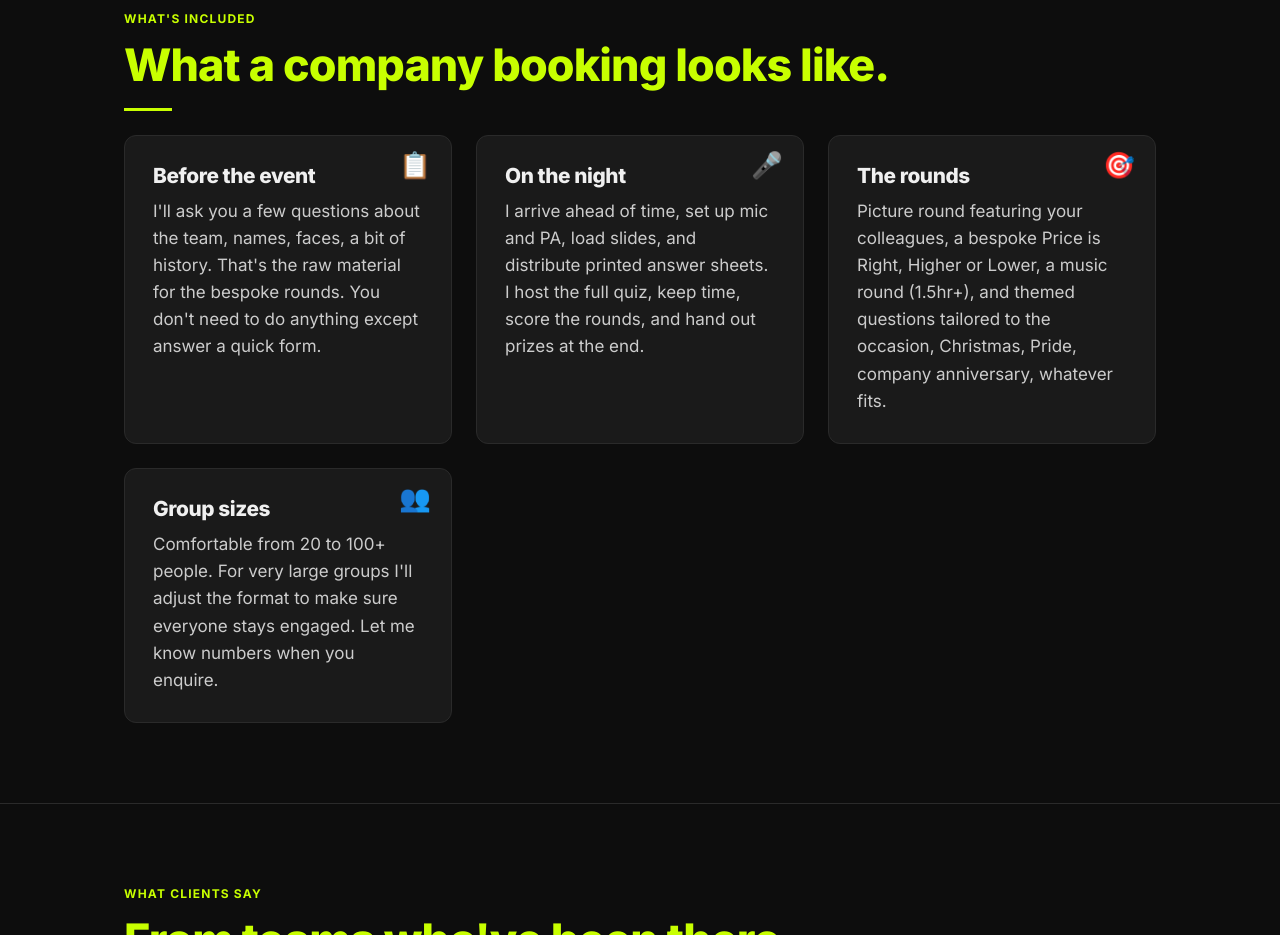
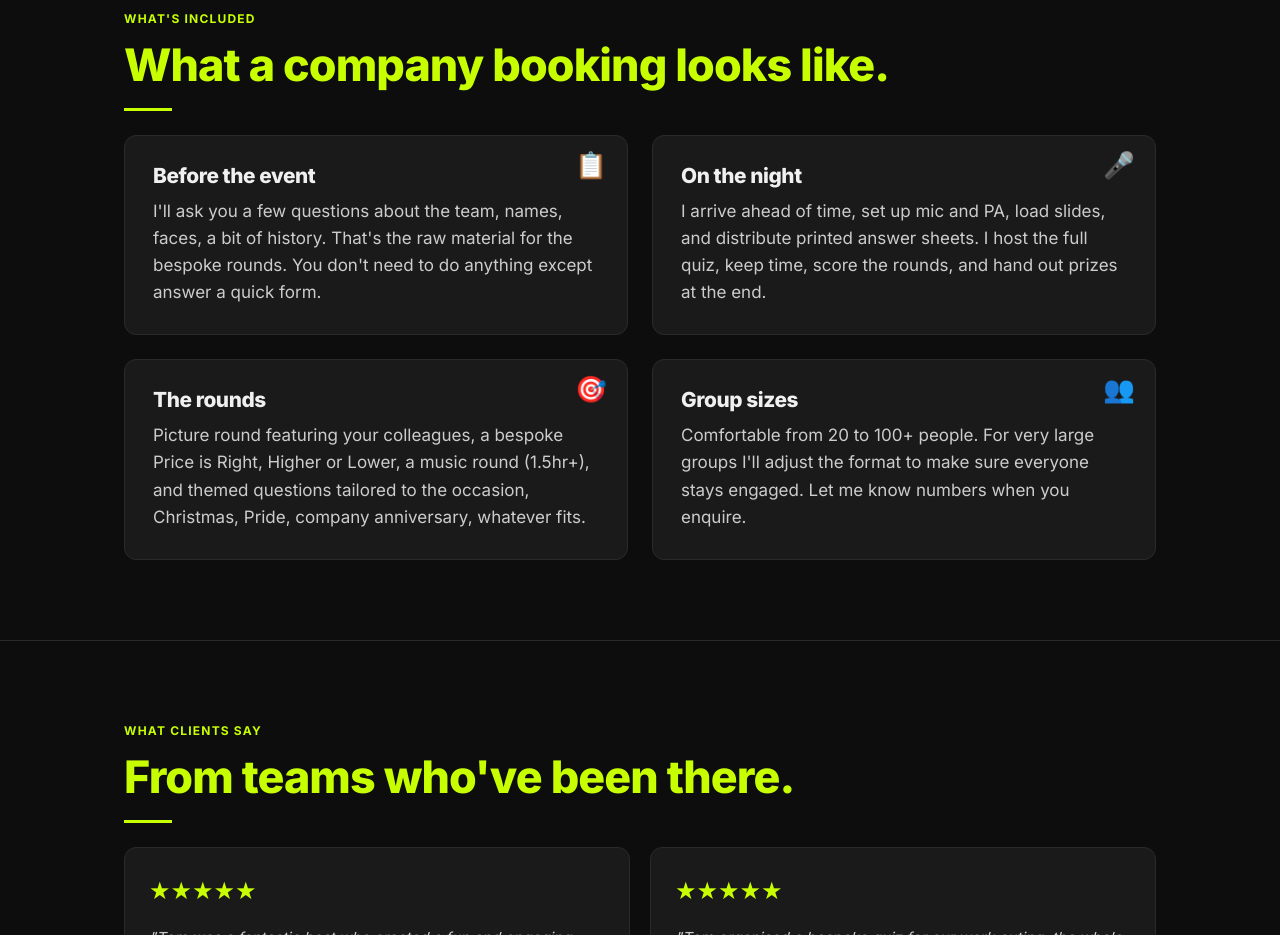
Before and after one commit to Tbridge26/bespokequizzesandgames, a plain HTML site: page pages/company-events.html in a window 1280 px wide. Shown: the part 1780-2715 px from the top of the page. Drawn offline with Linux system fonts and the light colour scheme.

Commit message:
Lay out 2-column card grids as 2x2 on desktop; stop emoji overlapping headings
Co-Authored-By: Claude Opus 5.5 <noreply@anthropic.com>
Claude-Session: https://claude.ai/code/session_01WQtEpPWSAbmvxxDakkWFB4

```diff
--- a/style.css
+++ b/style.css
@@ -225,7 +225,8 @@ nav {
   gap: 24px;
 }
 
-.card-grid-2 { grid-template-columns: repeat(auto-fit, minmax(280px, 1fr)); }
+.card-grid-2 { grid-template-columns: repeat(2, minmax(0, 1fr)); }
+@media (max-width: 720px) { .card-grid-2 { grid-template-columns: 1fr; } }
 .card-grid-3 { grid-template-columns: repeat(auto-fit, minmax(240px, 1fr)); }
 
 .card {
@@ -576,6 +577,7 @@ nav {
 .card-emoji {
   position: relative;
 }
+.card-emoji h3 { padding-right: 40px; }
 
 .card-emoji-icon {
   position: absolute;
```
